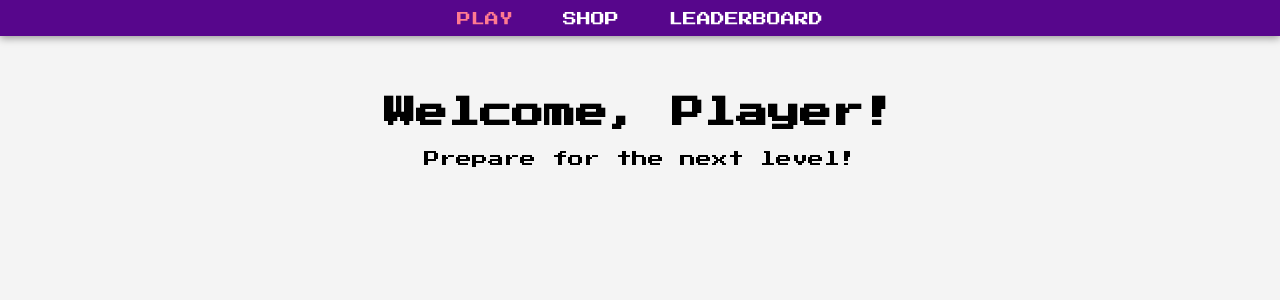
After one commit to mamodul-kabir/FlappyFalcon, a PHP site: page /play.php in a window 1280 px wide. The commit adds this page. Shown: the top 300 px of the page. Run offline with PHP 8.4, Linux system fonts and the light colour scheme.

Commit message:
file structure arranged

```diff
--- /dev/null
+++ b/code/css/index.css
@@ -0,0 +1,46 @@
+body {
+    margin: 0;
+    font-family: 'Press Start 2P', cursive;
+    background-color: #f4f4f4;
+}
+
+.navbar {
+    background-color: #57068C;
+    padding: 10px 20px;
+    box-shadow: 0 2px 8px rgba(0, 0, 0, 0.4);
+    display: flex;
+    justify-content: center;
+}
+
+.nav-list {
+    list-style: none;
+    margin: 0;
+    padding: 0;
+    display: flex;
+}
+
+.nav-item {
+    margin: 0 25px;
+}
+
+.nav-item a {
+    text-decoration: none;
+    color: white;
+    font-size: 14px;
+    padding: 5px 0;
+    transition: color 0.3s;
+    text-transform: uppercase;
+}
+
+.nav-item a:hover {
+    color: #FFC0CB;
+}
+
+.active a{
+    color: #ff7a90;
+}
+
+.content {
+    padding: 40px;
+    text-align: center;
+}
--- a/header.php
+++ b/code/header.php
@@ -1,12 +1,14 @@
 <!DOCTYPE html>
 <html lang="en-us">
     <head>
-        <title>Assignment 2</title>
+        <title>Flappy Falcon</title>
         <meta charset="utf-8">
         <meta name="viewport" content="initial-scale=1">
         <?php
             $css_file = isset($stylesheet_url) ? $stylesheet_url : 'default.css';
+            $add_head = isset($add_line) ? $add_line : '';
         ?>
         <link rel="stylesheet" href="<?php echo $css_file; ?>">
+        <?php echo $add_head;?>
     </head>
     <body>
--- a/login.php
+++ b/code/login.php
@@ -1,9 +1,9 @@
 <?php
-    $stylesheet_url = 'index.css'; // Define the specific stylesheet
+    $stylesheet_url = "css/signinup.css"; // Define the specific stylesheet
     include 'header.php';           // Include the header
 
     if(isset($_POST["login"])){
-        header('Location: index.php');
+        header('Location: play.php');
     }
 ?>
 
--- /dev/null
+++ b/code/play.php
@@ -0,0 +1,26 @@
+<?php
+    $stylesheet_url = 'css/index.css';
+    $add_line = '<link href="https://fonts.googleapis.com/css2?family=Press+Start+2P&display=swap" rel="stylesheet">';
+    include 'header.php';
+
+    /*
+    if(!isset($_COOKIE["uname"])){
+        header('Location: login.php');
+        exit;
+    }
+    */
+?>
+    <nav class="navbar">
+        <ul class="nav-list">
+            <li class="nav-item active"><a href="#">Play</a></li>
+            <li class="nav-item"><a href="shop.php">Shop</a></li>
+            <li class="nav-item"><a href="lboard.php">Leaderboard</a></li>
+        </ul>
+    </nav>
+    <div class="content">
+        <h1>Welcome, Player!</h1>
+        <p>Prepare for the next level!</p>
+    </div>
+<?php
+    include "footer.php";
+?>
--- a/signup.php
+++ b/code/signup.php
@@ -1,5 +1,5 @@
 <?php
-    $stylesheet_url = 'index.css'; // Define the specific stylesheet
+    $stylesheet_url = "css/signinup.css"; // Define the specific stylesheet
     include 'header.php';           // Include the header
 
     if(isset($_POST["signup"])){
```
Also changed, not shown: code/lboard.php (added, +26 -0 lines), code/shop.php (added, +26 -0 lines), demo.html (+21 -15 lines), index.php (deleted, +0 -15 lines), code/css/signinup.css (added), code/footer.php (renamed from footer.php), css/signinup.css (deleted).
